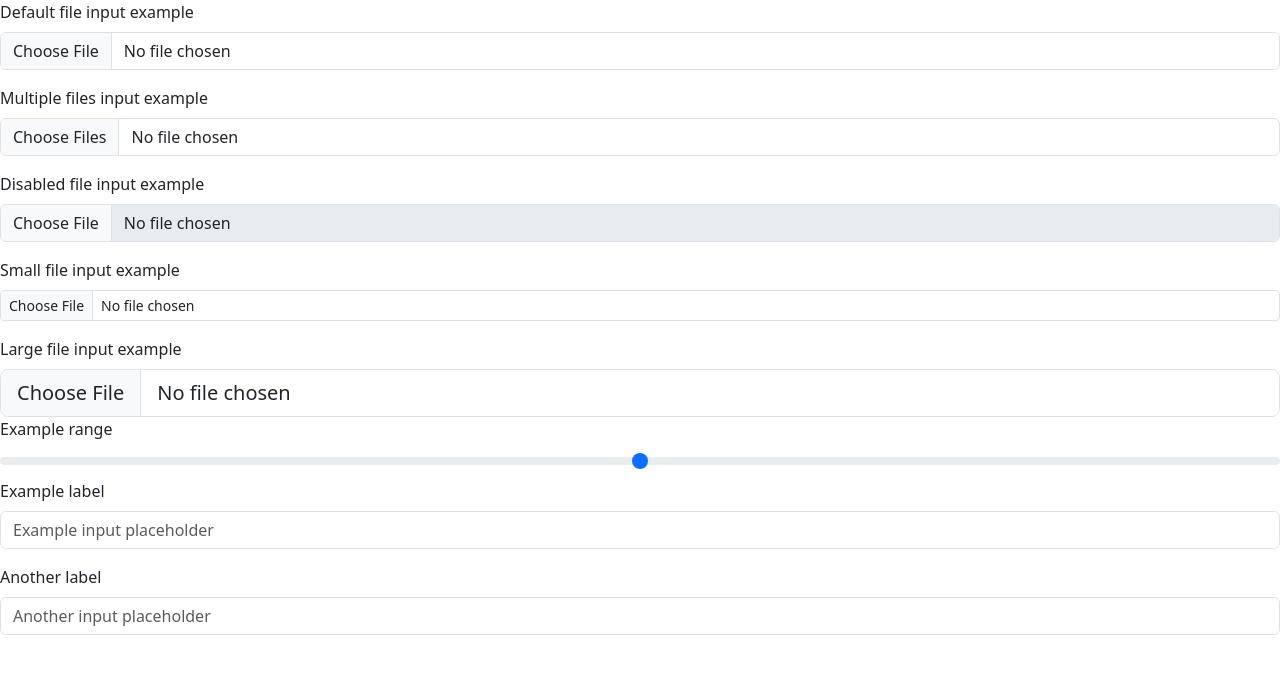
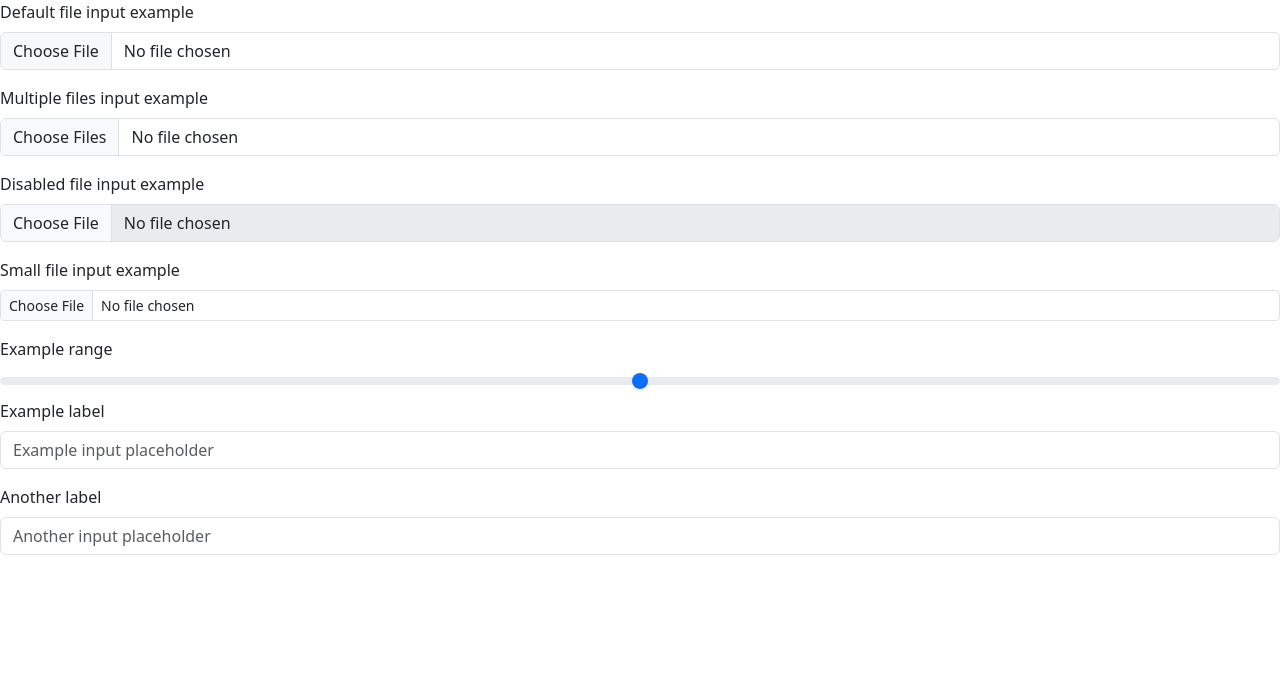
Before and after one commit to jobuitragop/ejer_group, a plain HTML site: page forms.html in a window 1280 px wide. Drawn offline with nearby package versions, Linux system fonts and the light colour scheme.

```diff
--- a/forms.html
+++ b/forms.html
@@ -1,11 +1,14 @@
 <!DOCTYPE html>
 <html lang="en">
+
 <head>
   <meta charset="UTF-8">
   <meta name="viewport" content="width=device-width, initial-scale=1.0">
   <title>Document</title>
-    <link href="https://cdn.jsdelivr.net/npm/bootstrap@5.3.5/dist/css/bootstrap.min.css" rel="stylesheet" integrity="sha384-SgOJa3DmI69IUzQ2PVdRZhwQ+dy64/BUtbMJw1MZ8t5HZApcHrRKUc4W0kG879m7" crossorigin="anonymous">
+  <link href="https://cdn.jsdelivr.net/npm/bootstrap@5.3.5/dist/css/bootstrap.min.css" rel="stylesheet"
+    integrity="sha384-SgOJa3DmI69IUzQ2PVdRZhwQ+dy64/BUtbMJw1MZ8t5HZApcHrRKUc4W0kG879m7" crossorigin="anonymous">
 </head>
+
 <body>
   <div class="mb-3">
     <label for="formFile" class="form-label">Default file input example</label>
@@ -23,14 +26,12 @@
     <label for="formFileSm" class="form-label">Small file input example</label>
     <input class="form-control form-control-sm" id="formFileSm" type="file">
   </div>
-      <div>
-        <label for="formFileLg" class="form-label">Large file input example</label>
-        <input class="form-control form-control-lg" id="formFileLg" type="file">
-      </div>
 
   <label for="customRange1" class="form-label">Example range</label>
   <input type="range" class="form-range" id="customRange1">
-      <script src="https://cdn.jsdelivr.net/npm/bootstrap@5.3.5/dist/js/bootstrap.bundle.min.js" integrity="sha384-k6d4wzSIapyDyv1kpU366/PK5hCdSbCRGRCMv+eplOQJWyd1fbcAu9OCUj5zNLiq" crossorigin="anonymous"></script>
+  <script src="https://cdn.jsdelivr.net/npm/bootstrap@5.3.5/dist/js/bootstrap.bundle.min.js"
+    integrity="sha384-k6d4wzSIapyDyv1kpU366/PK5hCdSbCRGRCMv+eplOQJWyd1fbcAu9OCUj5zNLiq"
+    crossorigin="anonymous"></script>
   <div class="mb-3">
     <label for="formGroupExampleInput" class="form-label">Example label</label>
     <input type="text" class="form-control" id="formGroupExampleInput" placeholder="Example input placeholder">
@@ -40,4 +41,5 @@
     <input type="text" class="form-control" id="formGroupExampleInput2" placeholder="Another input placeholder">
   </div>
 </body>
+
 </html>
```
Lines whose indentation alone changed are shown as unchanged.
